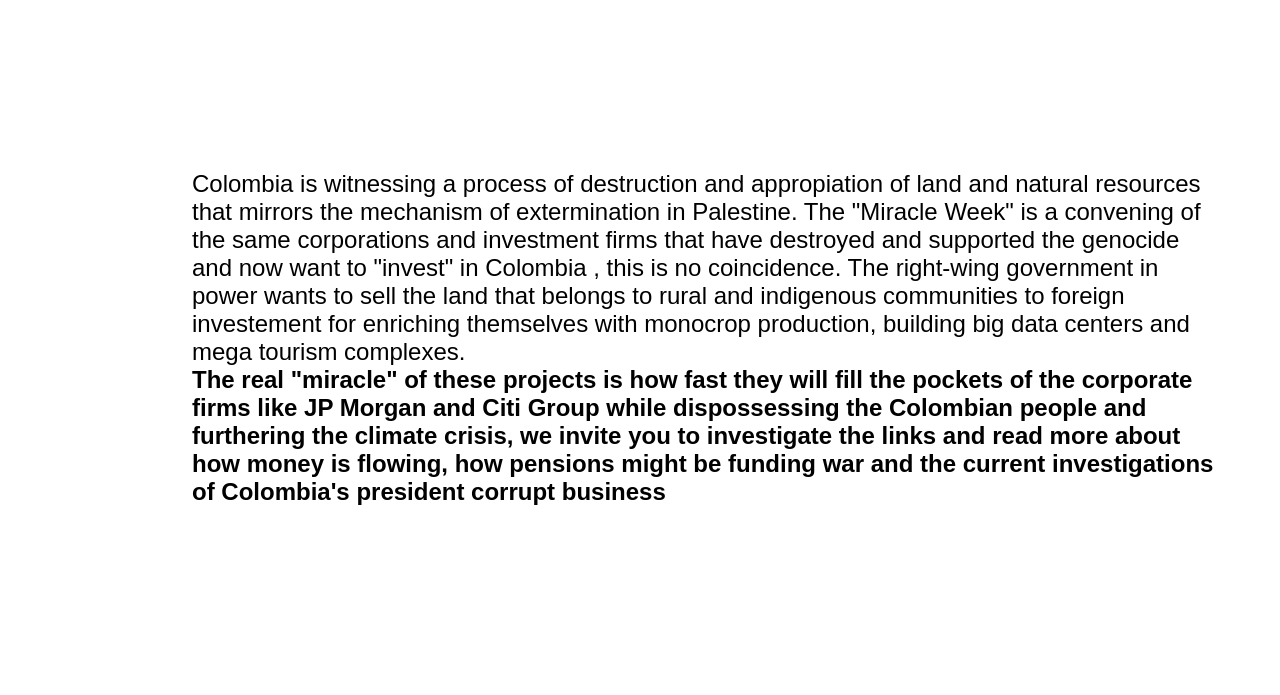
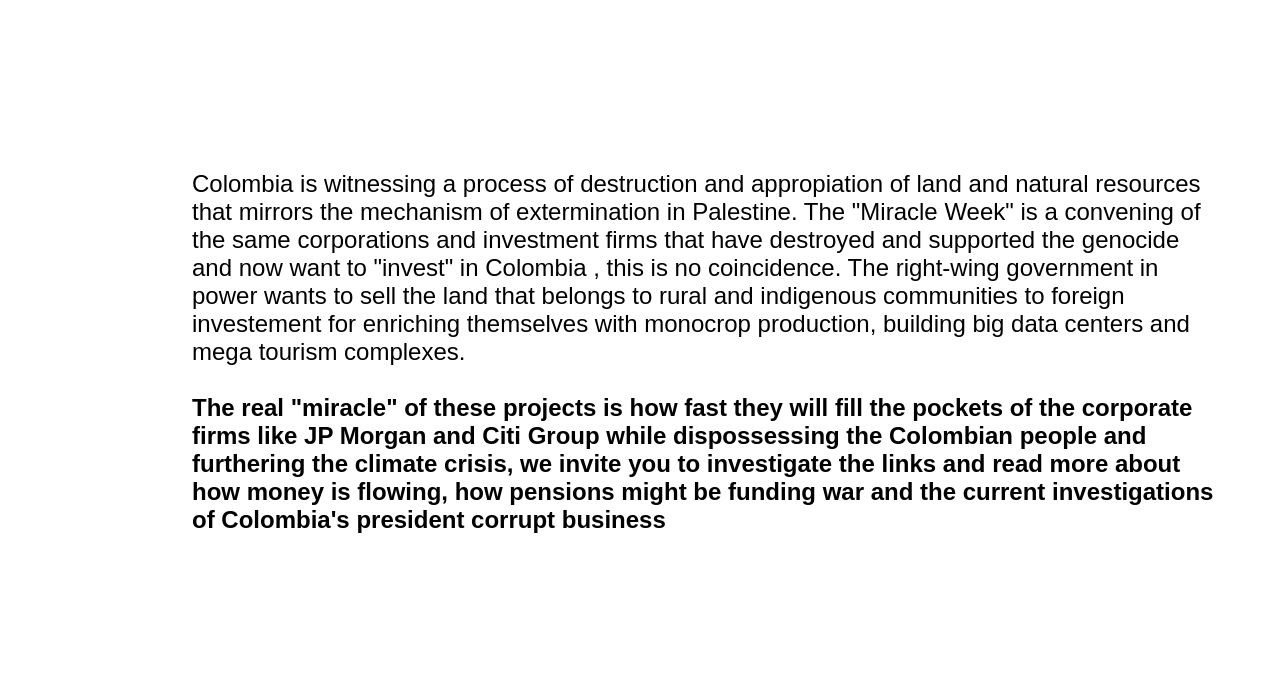
Before and after one commit to mariabuitsan/debt-disobedience, a plain HTML site: page destruction.html in a window 1280 px wide. Shown: the part 451-1146 px from the top of the page. Drawn offline with Linux system fonts and the light colour scheme; a web font is replaced by a local one.

Commit message:
text-fix

```diff
--- a/destruction.html
+++ b/destruction.html
@@ -14,7 +14,9 @@
 </a>
     <div id="comtainer">
         <h3>Why Colombia? Why Now?</h3>
-        <p id="explicacion"> Colombia is witnessing a process of destruction and appropiation of land and natural resources that mirrors the mechanism of extermination in Palestine. The "Miracle Week" is a convening of the same corporations and investment firms that have destroyed and supported the genocide and now want to "invest" in Colombia , this is no coincidence. The right-wing government in power wants to sell the land that belongs to rural and indigenous communities to foreign investement for enriching themselves with monocrop production, building big data centers and mega tourism complexes.<br><b>The real "miracle" of these projects is how fast they will fill the pockets of the corporate firms like JP Morgan and Citi Group while dispossessing the Colombian people and furthering the climate crisis, we invite you to investigate the links and read more about how money is flowing, how pensions might be funding war and the current investigations of Colombia's president corrupt business</b></p>
+        <p id="explicacion"> Colombia is witnessing a process of destruction and appropiation of land and natural resources that mirrors the mechanism of extermination in Palestine. The "Miracle Week" is a convening of the same corporations and investment firms that have destroyed and supported the genocide and now want to "invest" in Colombia , this is no coincidence. The right-wing government in power wants to sell the land that belongs to rural and indigenous communities to foreign investement for enriching themselves with monocrop production, building big data centers and mega tourism complexes.
+            <br>
+            <br><b>The real "miracle" of these projects is how fast they will fill the pockets of the corporate firms like JP Morgan and Citi Group while dispossessing the Colombian people and furthering the climate crisis, we invite you to investigate the links and read more about how money is flowing, how pensions might be funding war and the current investigations of Colombia's president corrupt business</b></p>
         <h3>More about it</h3>
     </div>
     <div class="tags-container">
```
